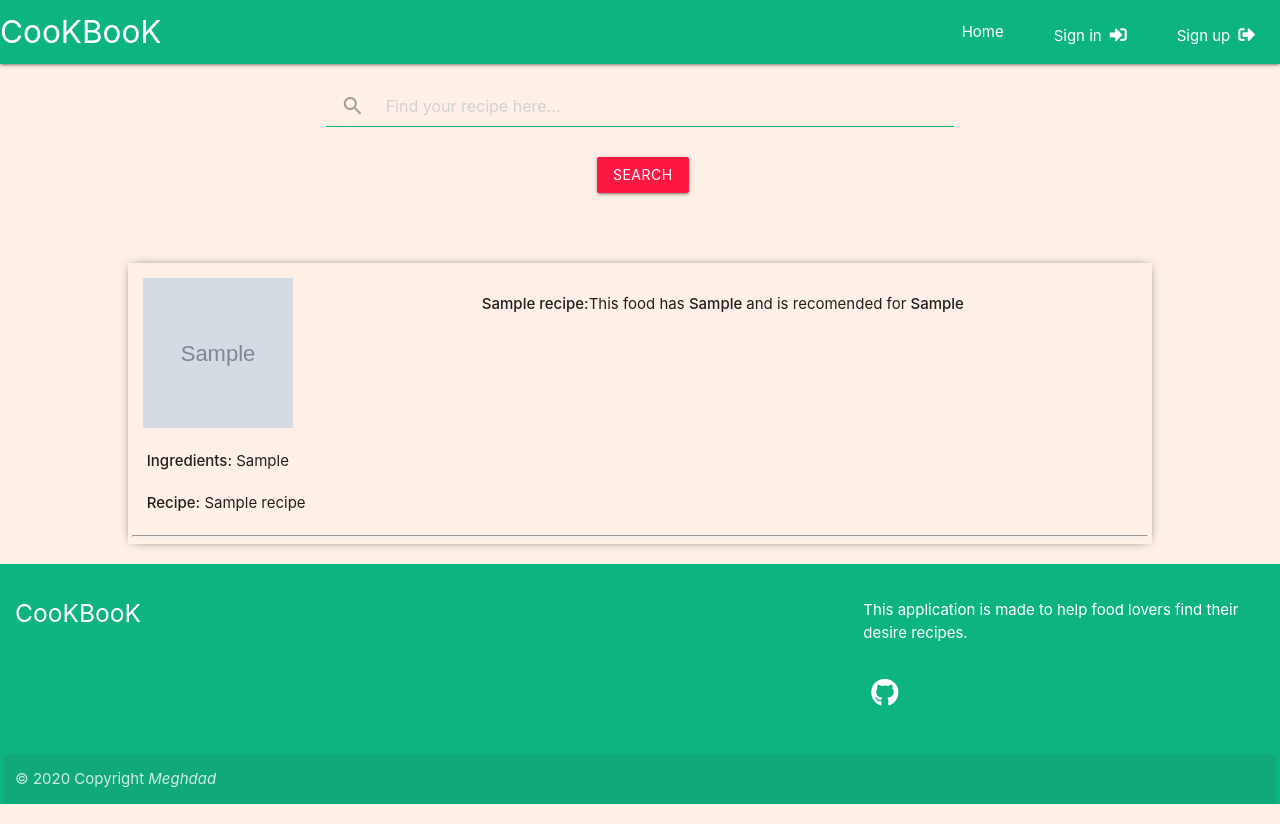
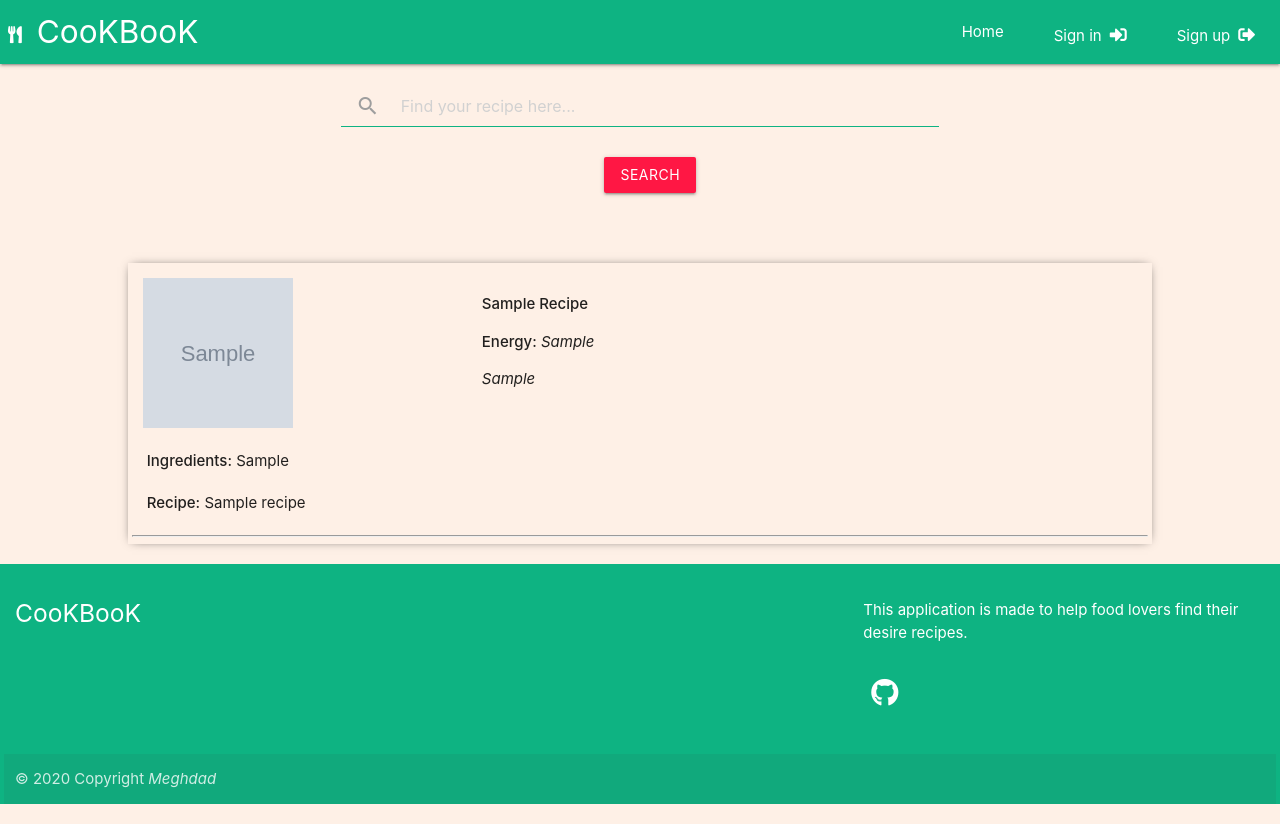
Before and after one commit to meghdadyazdi/cookbook, a Flask app: page /search_recipe in a window 1280 px wide. Run offline with Flask 2, Linux system fonts and the light colour scheme; grey boxes marked "Sample" are stand-in pictures; a database or web service that is not in the repository returns one stand-in record (values such as "Sample title"); some libraries are stand-ins or nearby versions.

Commit message:
improving search

```diff
--- a/static/css/style.css
+++ b/static/css/style.css
@@ -42,6 +42,11 @@ nav,
 
 .side_inn_list {
     margin-left: 50px;
+}
+
+.col .row {
+    margin-left: 1.25rem;
+    margin-right: 1.25rem;
 }
 
 .input-field.col label {
--- a/templates/base.html
+++ b/templates/base.html
@@ -4,7 +4,7 @@
 <head>
 	<meta charset="utf-8" />
 	<meta name="viewport" content="width=device-width, initial-scale=1">
-	<title>CooKBooK</title>
+	<title>CooKBooK<i class="fas fa-utensils"></i></title>
 	<link href="https://fonts.googleapis.com/icon?family=Material+Icons" rel="stylesheet">
 	<link rel="stylesheet" href="https://use.fontawesome.com/releases/v5.6.1/css/all.css"
 		integrity="sha384-gfdkjb5BdAXd+lj+gudLWI+BXq4IuLW5IT+brZEZsLFm++aCMlF1V92rMkPaX4PP" crossorigin="anonymous">
@@ -13,13 +13,13 @@
 	<link rel="stylesheet" href="{{url_for('static', filename='css/style.css')}}" type="text/css" />
 </head>
 
-<body id="site-content">
+<body>
 
 	<nav>
 		<div class="nav-wrapper">
 			<a href="{{url_for('find_recipe')}}" data-target="mobile-demo"
 				class="sidenav-trigger"><i class="material-icons">menu</i></a>
-			<a href="{{url_for('find_recipe')}}" class="brand-logo">CooKBooK</a>
+			<a href="{{url_for('find_recipe')}}" class="brand-logo">CooKBooK<span><i class="fas fa-utensils"></i></span></a>
 			<ul id="nav-mobile" class="right hide-on-med-and-down">
 				<li><a href="{{url_for('find_recipe')}}">Home</a></li>
 				{% if active_user%}
--- a/templates/find_recipe.html
+++ b/templates/find_recipe.html
@@ -42,9 +42,6 @@
                 <div class=""><p><strong> Energy:</strong><i> {{recipe.recipe_energy}} </i></div>
 				<i> {{recipe.recipe_meal}}</i></p>
 				{% else %}
-				<!-- <p><strong>{{recipe.recipe_name}}: </strong>This food has
-					<strong>{{recipe.recipe_energy}} </strong> and
-					is recomended to have in any <strong>meals</strong></p> -->
 				{% endif %}
 			</div>
 			<div class="row">
--- a/templates/search_recipe.html
+++ b/templates/search_recipe.html
@@ -11,8 +11,8 @@
 			<div class="nav-wrapper">
 
 				<div class="input-field bt_line">
-					<input id="search" name="search_recipe" class="validate" type="search" placeholder="Find your recipe here..." required>
-					<label class="label-icon" for="search"><i class="material-icons">search</i></label>
+					<input id="search_recipe" name="search_recipe" class="validate" type="search" placeholder="Find your recipe here..." required>
+					<label class="label-icon" for="search_recipe"><i class="material-icons">search</i></label>
 					<i class="material-icons">close</i>
 				</div>
 			</div>
@@ -35,18 +35,13 @@
 			<img src="{{recipe.recipe_photo}}" alt="{{recipe.recipe_name}}" width="150" height="150">
             </div>
 			<div class="input-field col s12 m6 push-m1">
-				{%if "{{recipe.recipe_meal}}"%}
-				<p> <strong>{{recipe.recipe_name}}:</strong>This food has <strong> {{recipe.recipe_energy}} </strong>
-					and is recomended for <strong>{{recipe.recipe_meal}}</strong></p>
+				{%if recipe.recipe_meal%}
+                <div class="capital"><p> <strong>{{recipe.recipe_name}}</strong></div>
+                <div class=""><p><strong> Energy:</strong><i> {{recipe.recipe_energy}} </i></div>
+				<i> {{recipe.recipe_meal}}</i></p>
 				{% else %}
-				<p><strong>{{recipe.recipe_name}}: </strong>This food has <strong>{{recipe.recipe_energy}} </strong> and
-					is recomended to have in any <strong>meals</strong></p>
 				{% endif %}
 			</div>
-			<!-- <div class="row"><strong>Ingredients:</strong> {{recipe.recipe_ingredients}}</div>
-			<div class="row"><strong>Recipe:</strong> {{recipe.recipe}}</div> -->
-
-
 			<div class="row">
 				<div class="col s12">
 					<strong>Ingredients:</strong> {{recipe.recipe_ingredients}}
@@ -57,13 +52,6 @@
 					<strong>Recipe:</strong> {{recipe.recipe}}
 				</div>
 			</div>
-
-
-
-
-
-
-
 			{%if "{{recipe.recipe_video}}"%}
 			<!-- <iframe width="145" height="110" src="{{recipe.recipe_video}}"></iframe> -->
 			{% endif %}
```
Also changed, not shown: app.py (+25 -0 lines), templates/my_recipe.html (+17 -49 lines). Lines whose indentation alone changed are shown as unchanged.
